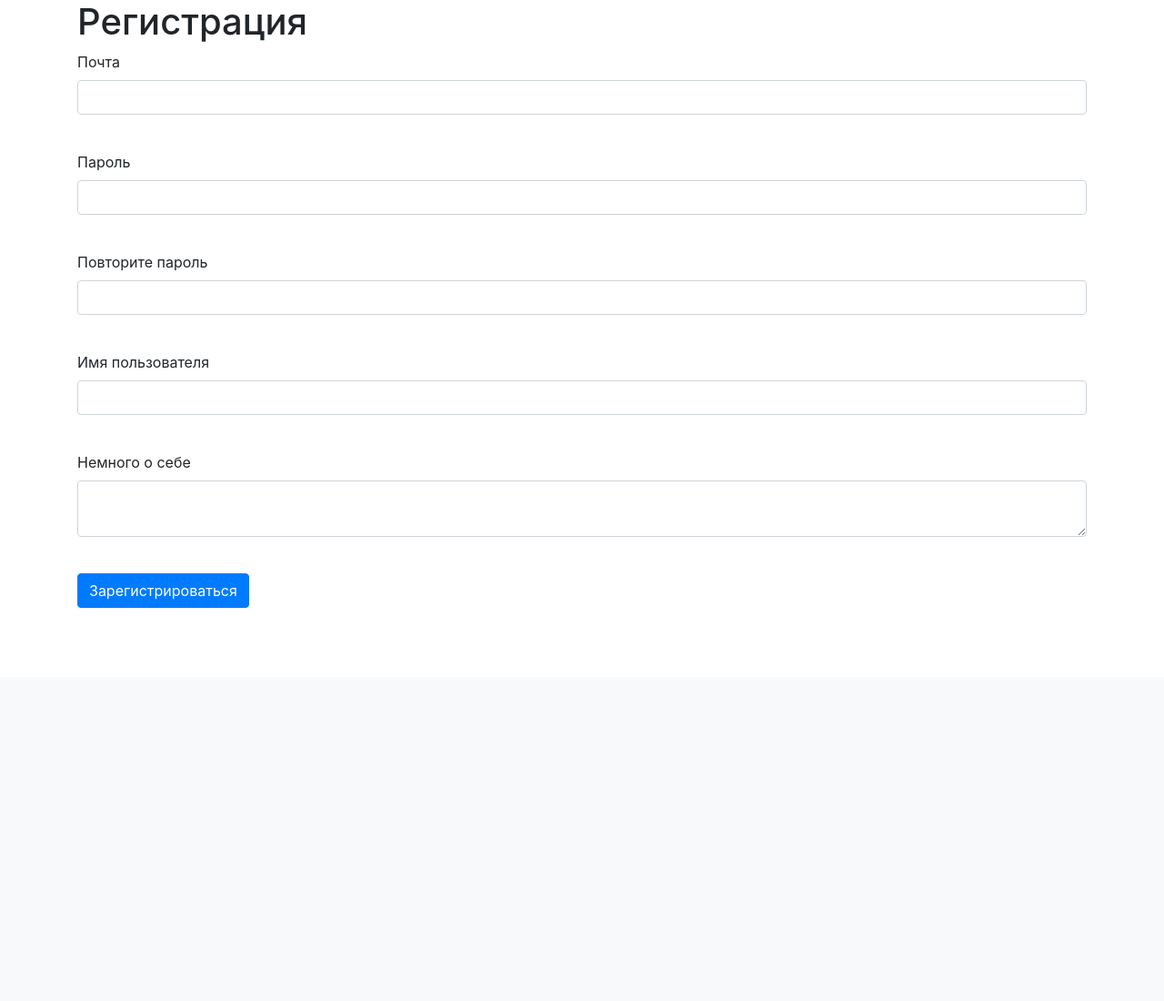
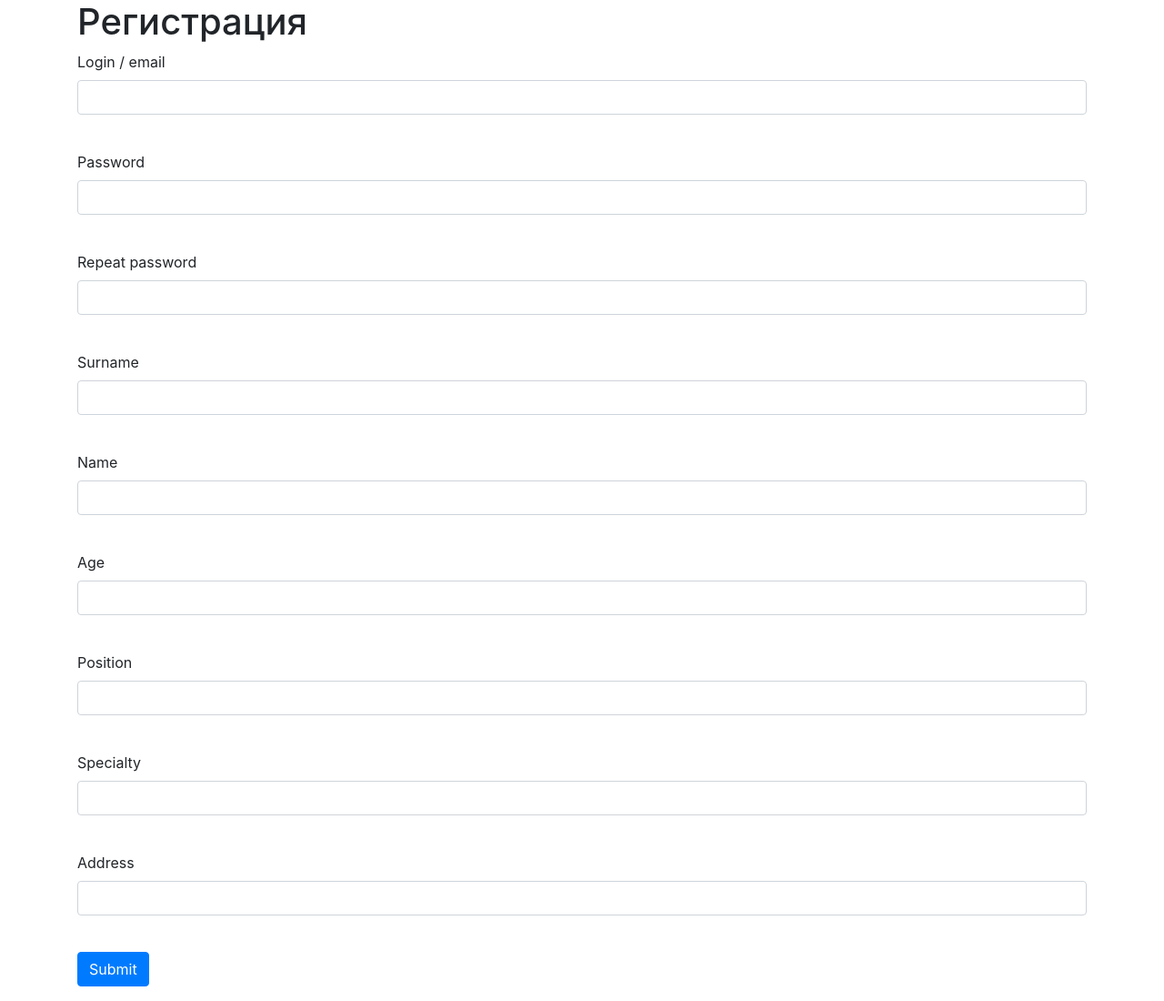
Before and after one commit to wiki73/Mars_73, a Flask app: page /register in a window 1280 px wide. Shown: the part 56-1156 px from the top of the page at 91% size. Before the commit the page ends 724 px from the top, so only its background shows below. Run offline with Flask 3, Linux system fonts and the light colour scheme; some libraries are stand-ins or nearby versions.

Commit message:
Форма регистрации - http://127.0.0.1:5000/register

```diff
--- a/forms/user.py
+++ b/forms/user.py
@@ -1,11 +1,15 @@
 from flask_wtf import FlaskForm
-from wtforms import PasswordField, StringField, TextAreaField, SubmitField, EmailField
+from wtforms import PasswordField, StringField, TextAreaField, SubmitField, EmailField, IntegerField
 from wtforms.validators import DataRequired
 
 class RegisterForm(FlaskForm):
-    email = EmailField('Почта', validators=[DataRequired()])
-    password = PasswordField('Пароль', validators=[DataRequired()])
-    password_again = PasswordField('Повторите пароль', validators=[DataRequired()])
-    name = StringField('Имя пользователя', validators=[DataRequired()])
-    about = TextAreaField("Немного о себе")
-    submit = SubmitField('Зарегистрироваться')
+    email = EmailField('Login / email', validators=[DataRequired()])
+    password = PasswordField('Password', validators=[DataRequired()])
+    password_again = PasswordField('Repeat password', validators=[DataRequired()])
+    surname = StringField('Surname', validators=[DataRequired()])
+    name = StringField('Name', validators=[DataRequired()])
+    age = IntegerField('Age', validators=[DataRequired()])
+    position = StringField('Position', validators=[DataRequired()])
+    specialty = StringField('Specialty', validators=[DataRequired()])
+    address = StringField('Address', validators=[DataRequired()])
+    submit = SubmitField('Submit')
--- a/main.py
+++ b/main.py
@@ -63,8 +63,13 @@ def register():
                                    message="Такой пользователь уже есть")
         user = User(
             name=form.name.data,
+            surname=form.surname.data,
             email=form.email.data,
-            about=form.about.data
+            about=form.about.data,
+            age=form.age.data,
+            position=form.position.data,
+            specialty=form.specialty.data,
+            address=form.address.data
         )
         user.set_password(form.password.data)
         db_sess.add(user)
--- a/templates/register.html
+++ b/templates/register.html
@@ -32,6 +32,15 @@
         {% endfor %}
     </p>
     <p>
+        {{ form.surname.label }}<br>
+        {{ form.surname(class="form-control") }}<br>
+        {% for error in form.surname.errors %}
+            <p class="alert alert-danger" role="alert">
+                {{ error }}
+            </p>
+        {% endfor %}
+    </p>
+    <p>
         {{ form.name.label }}<br>
         {{ form.name(class="form-control") }}<br>
         {% for error in form.name.errors %}
@@ -41,9 +50,36 @@
         {% endfor %}
     </p>
     <p>
-        {{ form.about.label }}<br>
-        {{ form.about(class="form-control") }}<br>
-        {% for error in form.about.errors %}
+        {{ form.age.label }}<br>
+        {{ form.age(class="form-control") }}<br>
+        {% for error in form.age.errors %}
+            <p class="alert alert-danger" role="alert">
+                {{ error }}
+            </p>
+        {% endfor %}
+    </p>
+    <p>
+        {{ form.position.label }}<br>
+        {{ form.position(class="form-control") }}<br>
+        {% for error in form.position.errors %}
+            <p class="alert alert-danger" role="alert">
+                {{ error }}
+            </p>
+        {% endfor %}
+    </p>
+    <p>
+        {{ form.specialty.label }}<br>
+        {{ form.specialty(class="form-control") }}<br>
+        {% for error in form.specialty.errors %}
+            <p class="alert alert-danger" role="alert">
+                {{ error }}
+            </p>
+        {% endfor %}
+    </p>
+    <p>
+        {{ form.address.label }}<br>
+        {{ form.address(class="form-control") }}<br>
+        {% for error in form.address.errors %}
             <p class="alert alert-danger" role="alert">
                 {{ error }}
             </p>
```
Also changed, not shown: db/blogs.db.
